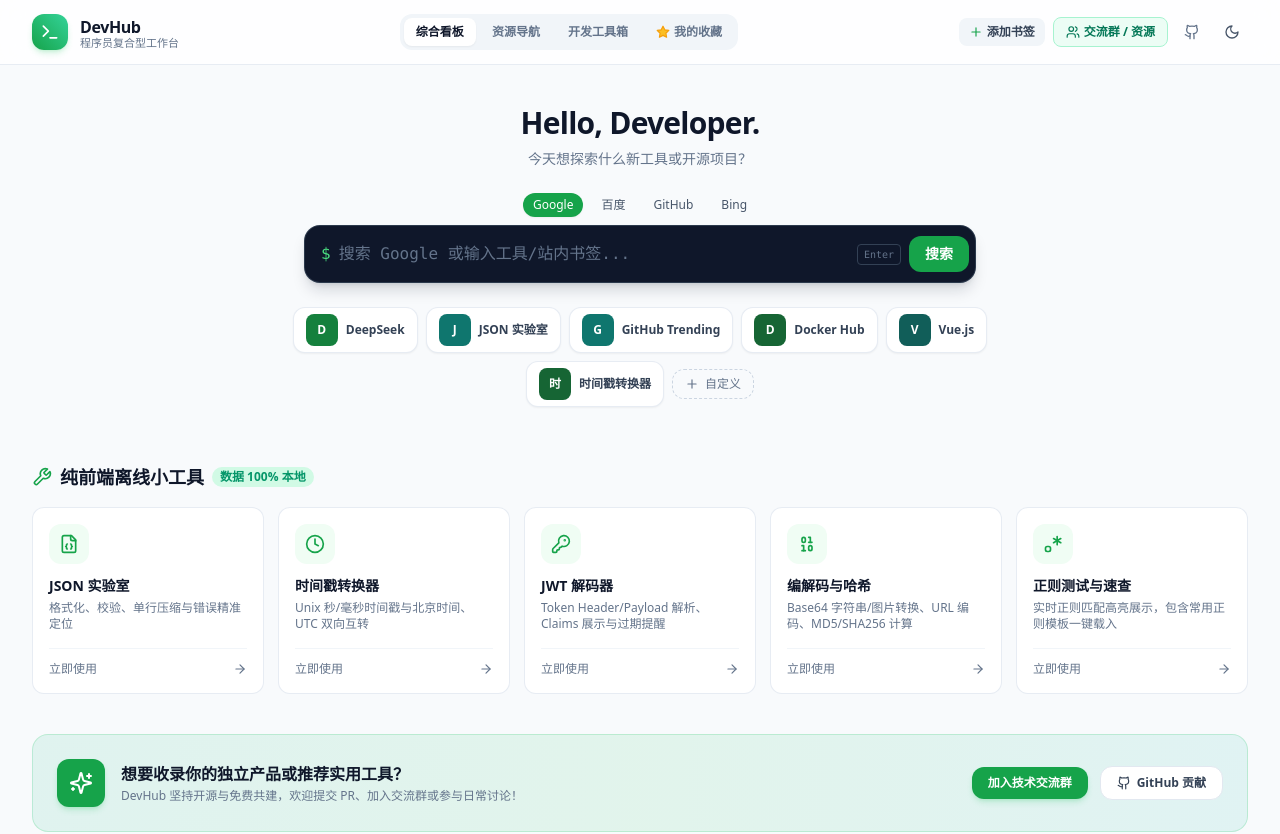
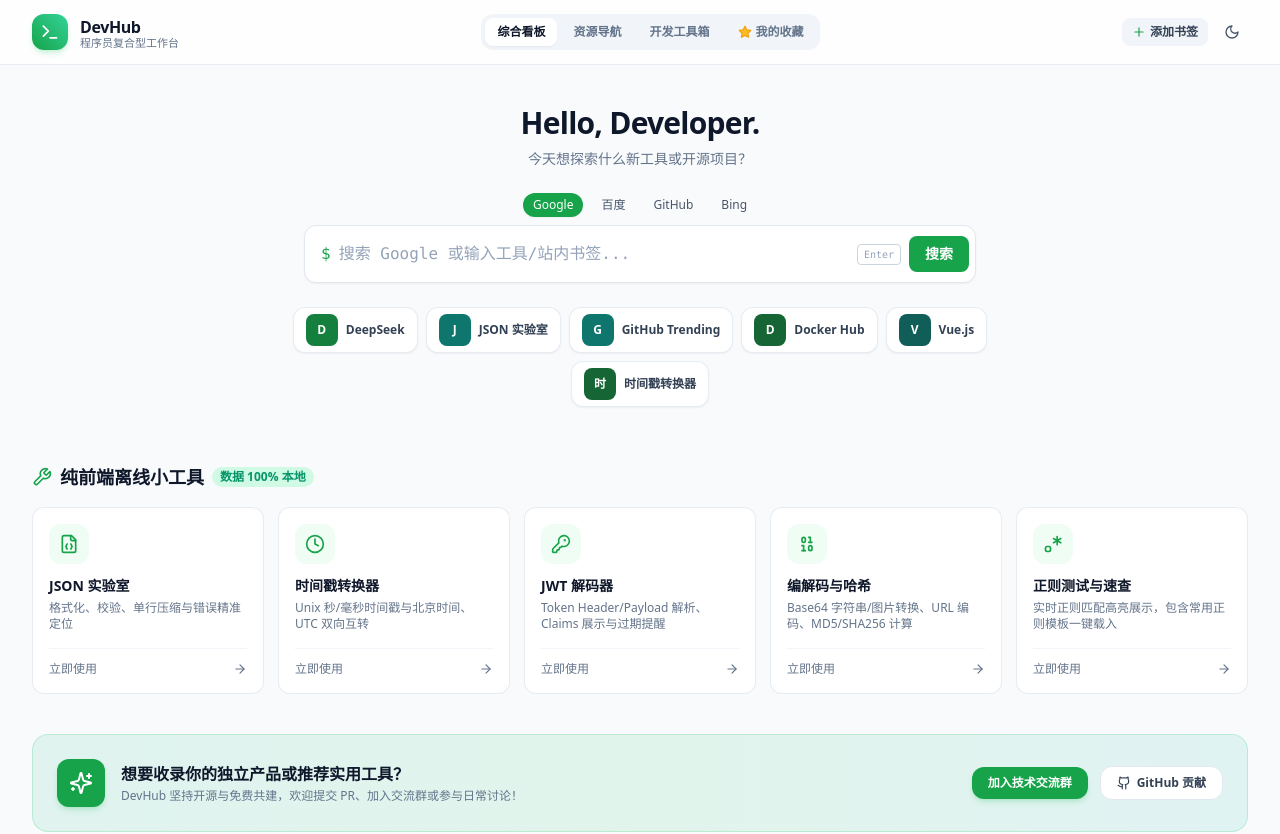
Before and after one commit to upowerman/upowerman.github.io, a Vue app: page / in a window 1280 px wide. Shown: the top 834 px of the page. Built offline with nearby package versions, Linux system fonts and the light colour scheme.

Commit message:
ui: per user feedback — light-theme search bar, drop header community/github buttons, drop +tile, trim footer

```diff
--- a/src/App.vue
+++ b/src/App.vue
@@ -3,7 +3,6 @@
     <!-- 顶部导航栏 -->
     <AppHeader
       @open-add-link="isAddLinkOpen = true"
-      @open-community="isCommunityOpen = true"
     />
 
     <!-- 页面核心区域 -->
@@ -45,15 +44,6 @@
               </span>
             </a>
           </template>
-
-          <button
-            type="button"
-            @click="isAddLinkOpen = true"
-            class="flex items-center space-x-1.5 px-3 py-1.5 rounded-xl border border-dashed border-slate-300 dark:border-slate-700 hover:border-primary-500 text-slate-500 hover:text-primary-600 text-xs font-medium transition-colors"
-          >
-            <Plus class="w-3.5 h-3.5" />
-            <span>自定义</span>
-          </button>
         </div>
       </section>
 
@@ -165,7 +155,7 @@
     </main>
 
     <!-- 页脚与隐私声明 -->
-    <AppFooter @open-community="isCommunityOpen = true" />
+    <AppFooter />
 
     <!-- 模态框容器 -->
     <AddLinkModal :is-open="isAddLinkOpen" @close="isAddLinkOpen = false" />
@@ -177,7 +167,6 @@
 import { ref, computed } from 'vue'
 import {
   Wrench,
-  Plus,
   ArrowRight,
   Star,
   FileJson,
--- a/src/ToolPage.vue
+++ b/src/ToolPage.vue
@@ -1,6 +1,6 @@
 <template>
   <div class="min-h-screen flex flex-col bg-slate-50 dark:bg-slate-950 text-slate-800 dark:text-slate-100 transition-colors selection:bg-primary-500 selection:text-white">
-    <AppHeader tool-mode @open-community="isCommunityOpen = true" />
+    <AppHeader tool-mode />
 
     <main class="flex-1 max-w-4xl w-full mx-auto px-4 sm:px-6 py-8">
       <!-- 面包屑 -->
@@ -83,17 +83,15 @@
       </section>
     </main>
 
-    <AppFooter @open-community="isCommunityOpen = true" />
-    <CommunityModal :is-open="isCommunityOpen" @close="isCommunityOpen = false" />
+    <AppFooter />
   </div>
 </template>
 
 <script setup lang="ts">
-import { ref, computed } from 'vue'
+import { computed } from 'vue'
 import { FileJson, Clock, KeyRound, Binary, Regex, Wrench } from 'lucide-vue-next'
 import AppHeader from './components/layout/AppHeader.vue'
 import AppFooter from './components/layout/AppFooter.vue'
-import CommunityModal from './components/traffic/CommunityModal.vue'
 import { useAppStore } from './stores/useAppStore'
 import { toolPageContent } from './data/tool-pages'
 import { toolComponents } from './data/tool-components'
@@ -104,7 +102,6 @@
 }>()
 
 const store = useAppStore()
-const isCommunityOpen = ref(false)
 
 const toolIcons: Record<string, any> = { FileJson, Clock, KeyRound, Binary, Regex }
 
--- a/src/components/layout/AppFooter.vue
+++ b/src/components/layout/AppFooter.vue
@@ -8,9 +8,6 @@
         <a href="https://github.com/upowerman/upowerman.github.io/issues" target="_blank" class="hover:text-primary-600 transition-colors">
           提交新网站 / 工具建议
         </a>
-        <button type="button" @click="$emit('open-community')" class="hover:text-primary-600 transition-colors">
-          微信技术社群 & 公众号
-        </button>
       </div>
 
       <div class="text-xs text-slate-500 dark:text-slate-400">
@@ -19,7 +16,7 @@
           <span>隐私保证：所有内置小工具均为纯前端运行，数据 100% 留存在您的本地浏览器，绝不上报服务器。</span>
         </p>
         <p class="mt-1">
-          © {{ currentYear }} <a href="https://yunitytech.top" class="hover:underline font-medium text-slate-600 dark:text-slate-400">yunitytech.top</a> · 专为程序员打造的高频工作台
+          © {{ currentYear }} <a href="https://yunitytech.top" class="hover:underline font-medium text-slate-600 dark:text-slate-400">yunitytech.top</a>
         </p>
       </div>
     </div>
@@ -30,9 +27,5 @@
 import { computed } from 'vue'
 import { Lock } from 'lucide-vue-next'
 
-defineEmits<{
-  (e: 'open-community'): void
-}>()
-
 const currentYear = computed(() => new Date().getFullYear())
 </script>
--- a/src/components/layout/AppHeader.vue
+++ b/src/components/layout/AppHeader.vue
@@ -39,37 +39,17 @@
 
       <!-- 右侧动作区 -->
       <div class="flex items-center space-x-2">
-        <!-- 添加自定义书签 -->
+        <!-- 添加自定义书签(唯一的自定义入口) -->
         <button
           v-if="!toolMode"
           type="button"
           @click="$emit('open-add-link')"
-          class="hidden sm:flex items-center space-x-1 px-2.5 py-1.5 rounded-lg bg-slate-100 dark:bg-slate-900 hover:bg-slate-200 dark:hover:bg-slate-800 text-slate-700 dark:text-slate-300 text-xs font-semibold transition-colors"
+          class="flex items-center space-x-1 px-2.5 py-1.5 rounded-lg bg-slate-100 dark:bg-slate-900 hover:bg-slate-200 dark:hover:bg-slate-800 text-slate-700 dark:text-slate-300 text-xs font-semibold transition-colors"
           title="添加自定义书签"
         >
           <Plus class="w-3.5 h-3.5 text-primary-600" />
           <span>添加书签</span>
         </button>
-
-        <!-- 社群交流入口（导流核心） -->
-        <button
-          type="button"
-          @click="$emit('open-community')"
-          class="flex items-center space-x-1 px-3 py-1.5 rounded-lg bg-emerald-50 hover:bg-emerald-100 dark:bg-emerald-950/60 dark:hover:bg-emerald-900/60 text-emerald-700 dark:text-emerald-300 text-xs font-bold transition-all border border-emerald-200 dark:border-emerald-800"
-        >
-          <Users class="w-3.5 h-3.5" />
-          <span>交流群 / 资源</span>
-        </button>
-
-        <!-- GitHub 仓库 -->
-        <a
-          href="https://github.com/upowerman/upowerman.github.io"
-          target="_blank"
-          class="p-2 rounded-lg text-slate-500 hover:text-slate-800 dark:text-slate-400 dark:hover:text-slate-100 hover:bg-slate-100 dark:hover:bg-slate-900 transition-colors"
-          title="GitHub 开源仓库"
-        >
-          <Github class="w-4 h-4" />
-        </a>
 
         <!-- 深浅主题切换 -->
         <button
@@ -113,7 +93,7 @@
 </template>
 
 <script setup lang="ts">
-import { Terminal, Star, Plus, Users, Github, Sun, Moon } from 'lucide-vue-next'
+import { Terminal, Star, Plus, Sun, Moon } from 'lucide-vue-next'
 import { useAppStore } from '../../stores/useAppStore'
 import type { ViewTabType } from '../../types'
 
@@ -123,7 +103,6 @@
 
 defineEmits<{
   (e: 'open-add-link'): void
-  (e: 'open-community'): void
 }>()
 
 const viewTabs: { id: ViewTabType; label: string }[] = [
--- a/src/components/search/SearchBar.vue
+++ b/src/components/search/SearchBar.vue
@@ -19,9 +19,9 @@
       </button>
     </div>
 
-    <!-- 终端命令栏:全站视觉锚点,明暗主题均为深色 -->
-    <div class="relative flex items-center rounded-2xl bg-slate-900 dark:bg-black/60 border border-slate-700/80 dark:border-slate-800 shadow-lg shadow-slate-900/15 pl-4 pr-1.5 py-1.5 transition-all focus-within:border-primary-500/70 focus-within:ring-2 focus-within:ring-primary-500/40">
-      <span class="font-mono text-sm md:text-base text-primary-400 select-none mr-2 shrink-0" aria-hidden="true">$</span>
+    <!-- 搜索命令栏:与全站同色系,以 $ 提示符呼应终端身份 -->
+    <div class="relative flex items-center rounded-xl bg-white dark:bg-slate-900 border border-slate-200 dark:border-slate-800 shadow-sm pl-4 pr-1.5 py-1.5 transition-all focus-within:border-primary-500 focus-within:ring-2 focus-within:ring-primary-500/40">
+      <span class="font-mono text-sm md:text-base text-primary-600 dark:text-primary-400 select-none mr-2 shrink-0" aria-hidden="true">$</span>
       <input
         v-model="query"
         type="text"
@@ -30,7 +30,7 @@
         :aria-expanded="isFocused && suggestions.length > 0"
         aria-controls="search-suggestions"
         aria-autocomplete="list"
-        class="flex-1 min-w-0 bg-transparent py-2.5 text-sm md:text-base text-slate-100 placeholder:text-slate-500 font-mono caret-primary-400 outline-none"
+        class="flex-1 min-w-0 bg-transparent py-2.5 text-sm md:text-base text-slate-800 dark:text-slate-100 placeholder:text-slate-400 dark:placeholder:text-slate-500 font-mono caret-primary-600 outline-none"
         @keydown.enter="handleEnter"
         @keydown.down.prevent="focusFirstSuggestion"
         @focus="isFocused = true"
@@ -39,30 +39,30 @@
         v-if="query"
         type="button"
         @click="query = ''"
-        class="p-2 text-slate-500 hover:text-slate-300 shrink-0"
+        class="p-2 text-slate-400 hover:text-slate-600 dark:text-slate-500 dark:hover:text-slate-300 shrink-0"
         aria-label="清空搜索词"
       >
         <X class="w-4 h-4" />
       </button>
-      <kbd class="hidden md:inline-flex mr-2 px-1.5 py-0.5 rounded border border-slate-700 text-[10px] font-mono text-slate-500 shrink-0" aria-hidden="true">Enter</kbd>
+      <kbd class="hidden md:inline-flex mr-2 px-1.5 py-0.5 rounded border border-slate-300 dark:border-slate-700 text-[10px] font-mono text-slate-400 dark:text-slate-500 shrink-0" aria-hidden="true">Enter</kbd>
       <button
         type="button"
         @click="executeSearch"
-        class="shrink-0 whitespace-nowrap px-4 py-2 bg-primary-600 hover:bg-primary-500 text-white text-sm font-semibold rounded-xl transition-colors"
+        class="shrink-0 whitespace-nowrap px-4 py-2 bg-primary-600 hover:bg-primary-700 text-white text-sm font-semibold rounded-lg transition-colors"
       >
         搜索
       </button>
     </div>
 
-    <!-- 站内快捷匹配建议下拉框(与命令栏同族的深色面板) -->
+    <!-- 站内快捷匹配建议下拉框 -->
     <div
       v-if="query && isFocused && suggestions.length > 0"
       id="search-suggestions"
       role="listbox"
       ref="suggestionsRef"
-      class="absolute left-0 right-0 mt-1.5 bg-slate-900 dark:bg-black/70 rounded-xl shadow-2xl border border-slate-700/80 dark:border-slate-800 z-50 overflow-hidden divide-y divide-slate-800"
+      class="absolute left-0 right-0 mt-1.5 bg-white dark:bg-slate-900 rounded-xl shadow-xl border border-slate-200 dark:border-slate-800 z-50 overflow-hidden divide-y divide-slate-100 dark:divide-slate-800"
     >
-      <div class="p-2 text-xs font-semibold text-slate-500 px-3" aria-hidden="true">
+      <div class="p-2 text-xs font-semibold text-slate-500 dark:text-slate-400 px-3" aria-hidden="true">
         站内直达推荐
       </div>
       <a
@@ -73,20 +73,20 @@
         :href="suggestionHref(item)"
         :target="'url' in item ? '_blank' : undefined"
         :rel="'url' in item ? 'noopener noreferrer' : undefined"
-        class="flex items-center justify-between p-3 hover:bg-slate-800/80 cursor-pointer transition-colors"
+        class="flex items-center justify-between p-3 hover:bg-slate-50 dark:hover:bg-slate-800/60 cursor-pointer transition-colors"
       >
         <div class="flex items-center space-x-3">
           <SiteIcon :name="item.name" :url="'url' in item ? item.url : undefined" />
           <div>
-            <div class="text-sm font-medium text-slate-200">
+            <div class="text-sm font-medium text-slate-800 dark:text-slate-200">
               {{ item.name }}
             </div>
-            <div class="text-xs text-slate-400 truncate max-w-xs md:max-w-md">
+            <div class="text-xs text-slate-500 dark:text-slate-400 truncate max-w-xs md:max-w-md">
               {{ item.desc }}
             </div>
           </div>
         </div>
-        <span class="text-xs px-2 py-0.5 rounded bg-slate-800 text-slate-300">
+        <span class="text-xs px-2 py-0.5 rounded bg-slate-100 dark:bg-slate-800 text-slate-500">
           {{ 'keywords' in item ? '工具' : '网址' }}
         </span>
       </a>
```
